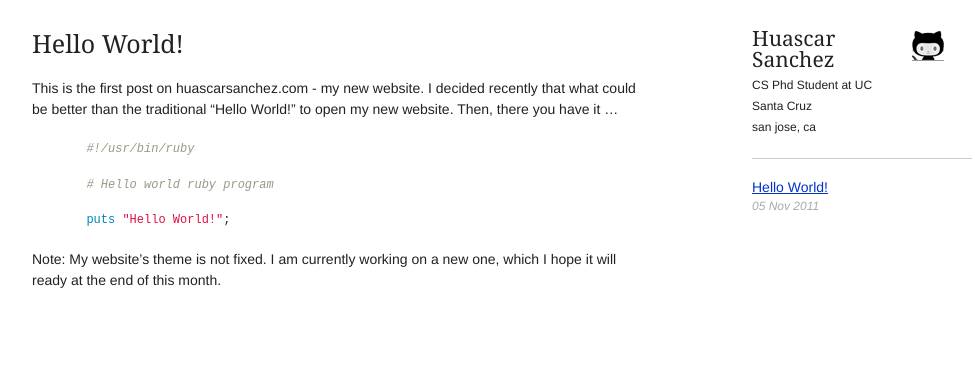
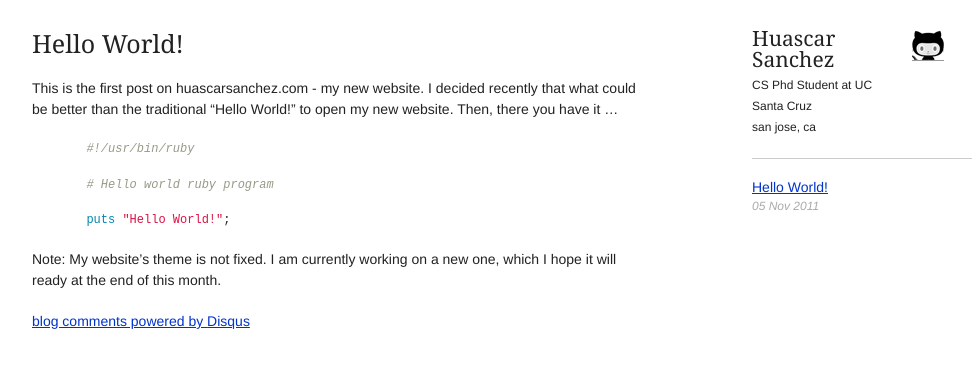
Before and after one commit to hsanchez/hsanchez.github.io, a Jekyll site: the page built from index.html, in a window 1280 px wide. Shown: the top 368 px of the page, without its empty margins (138-1113 px from the left). Built offline with Jekyll 4.4.1, drawn with Linux system fonts in a browser that asks for light colours; Markdown is read by kramdown in place of the engine named in the settings; comment, search, counter and statistics services are not loaded; some of the changed lines change nothing that is shown.

Commit message:
disqus problem....

```diff
--- a/_layouts/default.html
+++ b/_layouts/default.html
@@ -19,6 +19,19 @@
       {{ content }}
 
       <div id="disqus_thread"></div>
+<script type="text/javascript">
+    /* * * CONFIGURATION VARIABLES: EDIT BEFORE PASTING INTO YOUR WEBPAGE * * */
+    var disqus_shortname = 'huascarsanchez'; // required: replace example with your forum shortname
+
+    /* * * DON'T EDIT BELOW THIS LINE * * */
+    (function() {
+        var dsq = document.createElement('script'); dsq.type = 'text/javascript'; dsq.async = true;
+        dsq.src = 'http://' + disqus_shortname + '.disqus.com/embed.js';
+        (document.getElementsByTagName('head')[0] || document.getElementsByTagName('body')[0]).appendChild(dsq);
+    })();
+</script>
+<noscript>Please enable JavaScript to view the <a href="http://disqus.com/?ref_noscript">comments powered by Disqus.</a></noscript>
+<a href="http://disqus.com" class="dsq-brlink">blog comments powered by <span class="logo-disqus">Disqus</span></a>
 
     </div>
     <div id="sidecol" class="grid_3 prefix_1">
```
